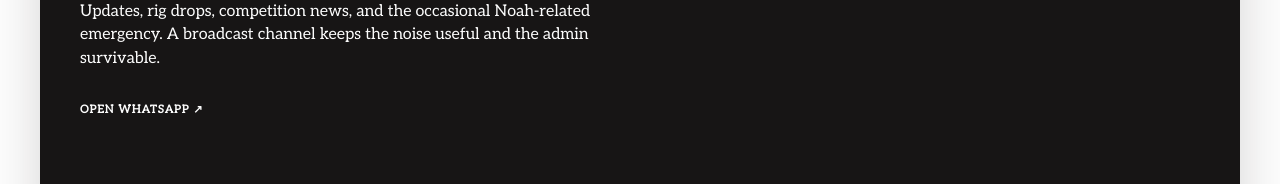
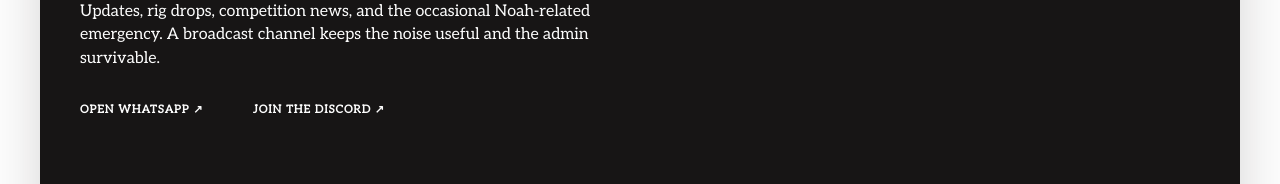
Before and after one commit to fruitskin/noahtoddler, a Next.js app: page / in a window 1280 px wide. Shown: the part 7796-7980 px from the top of the page. Built offline with nearby package versions, Linux system fonts and the light colour scheme; no server answers; a web font is replaced by a local one.

Commit message:
Add Discord link to community section

```diff
--- a/app/globals.css
+++ b/app/globals.css
@@ -1129,6 +1129,12 @@ h2 em {
   padding-left: 0;
 }
 
+.community-links {
+  display: flex;
+  flex-wrap: wrap;
+  gap: 0.5rem 2rem;
+}
+
 .community-qr {
   align-items: center;
   padding: 3.5rem 1.25rem;
--- a/app/page.tsx
+++ b/app/page.tsx
@@ -78,6 +78,7 @@ export default function Page() {
   const TIKTOK_URL = 'https://www.tiktok.com/@noahtoddler'
   const INSTAGRAM_URL = 'https://www.instagram.com/noahtoddler'
   const WHATSAPP_URL = 'https://whatsapp.com/channel/0029Vb8l0X72Jl8IlvyHM60d'
+  const DISCORD_URL = 'https://discord.gg/KWZVG4JRy'
 
   const crew: { name: string; role: string; handle: string; url?: string }[] = [
     { name: 'Joe Dollar-Smirnov', role: 'Creative / Producer', handle: 'joe-dollar-smirnov' },
@@ -215,7 +216,7 @@ export default function Page() {
       <section className="team section-pad" id="team"><div className="section-aside"><SectionLabel>The crew</SectionLabel></div><div className="team-content"><h2>A small crew with<br /><em>big references.</em></h2><div className="team-grid"><div><p className="team-role">MADE BY</p><h3>Animationfolk</h3></div><div><p className="team-role">ADVISORS FROM</p><p>ex-Prime Video / Disney<br />ex-DreamWorks<br />ex-Framestore / ILM</p></div></div><p className="team-footer">As well as folk from some of the best known studios on the planet, we have a scupltor working on a real world model of Noah. Because we believe that the craftsmanship and artistry of design and animation takes a leading role!</p><div className="crew-grid">{crew.map((person) => (<a key={person.handle} className="crew-card card-lift" href={person.url ?? `https://www.linkedin.com/in/${person.handle}`} target="_blank" rel="noreferrer"><span className="crew-name">{person.name}</span><span className="crew-role">{person.role}</span><span className="crew-link">{person.url ? 'Website ↗' : 'LinkedIn ↗'}</span></a>))}</div><div className="team-logos" aria-label="Companies represented across the team and advisor network"><img src="https://hebbkx1anhila5yf.public.blob.vercel-storage.com/logos-obS7ydflIxy2t5sOPVYPVhdT8rzNE5.png" alt="Grayscale logo strip featuring Microsoft, Disney, Amazon Studios, Prime Video, Paramount, Meta, Hasbro, and DreamWorks" /></div></div></section>
 
 
-      <section className="community community-qr" id="community"><div className="community-copy"><SectionLabel>Community</SectionLabel><h2>Join the broadcast.<br /><em>Not a group.</em></h2><p>Updates, rig drops, competition news, and the occasional Noah-related emergency. A broadcast channel keeps the noise useful and the admin survivable.</p><a className="black-button" href={WHATSAPP_URL} target="_blank" rel="noreferrer">OPEN WHATSAPP ↗</a></div><a className="qr-card card-lift" href={WHATSAPP_URL} target="_blank" rel="noreferrer"><span className="qr-eyebrow">SCAN TO JOIN</span><span className="qr-frame"><img src="/whatsapp-qr.png" alt="Scan this QR code to join the Noah WhatsApp channel" /></span><span className="qr-hint">Point your camera here ↗</span></a></section>
+      <section className="community community-qr" id="community"><div className="community-copy"><SectionLabel>Community</SectionLabel><h2>Join the broadcast.<br /><em>Not a group.</em></h2><p>Updates, rig drops, competition news, and the occasional Noah-related emergency. A broadcast channel keeps the noise useful and the admin survivable.</p><div className="community-links"><a className="black-button" href={WHATSAPP_URL} target="_blank" rel="noreferrer">OPEN WHATSAPP ↗</a><a className="black-button" href={DISCORD_URL} target="_blank" rel="noreferrer">JOIN THE DISCORD ↗</a></div></div><a className="qr-card card-lift" href={WHATSAPP_URL} target="_blank" rel="noreferrer"><span className="qr-eyebrow">SCAN TO JOIN</span><span className="qr-frame"><img src="/whatsapp-qr.png" alt="Scan this QR code to join the Noah WhatsApp channel" /></span><span className="qr-hint">Point your camera here ↗</span></a></section>
 
       <section className="policy section-pad"><div className="section-aside"><SectionLabel>AI policy</SectionLabel></div><div className="policy-copy"><h2>We care about<br /><em>the output.</em></h2><p>Assistive AI is changing how everyone works and we know of super talented artists using AI tools to generate great content. Ultimately, we’re interested in quality, and our decisions will be based on quality of animation, storytelling and craft. Like many teams, we’re exploring assistive AI to help expand our capabilities. For example, we can run research tasks to find sponsors for this competition. Even this website was coded with the help of a coding assistant.. However, generative AI text-to-video does warrant a longer conversation. We want to be transparent and we want you to be transparent. If there is demand for entrants primarily using assitive AI tools we want to know about it and have that conversation so we can split the award categories across 3D, 2D and AI. If you are considering entering but will not because of this statement, we would also be very interested to hear about that view and have an open conversation about it. Please feel free to email us on <a href="mailto:team@noahtoddler.com">team@noahtoddler.com</a></p><p>We value the hand, the eye, the odd choice, and the person behind it. Our standard is artistic integrity, not a purity test. Make good work. Be honest about how you made it.</p></div></section>
 
```
